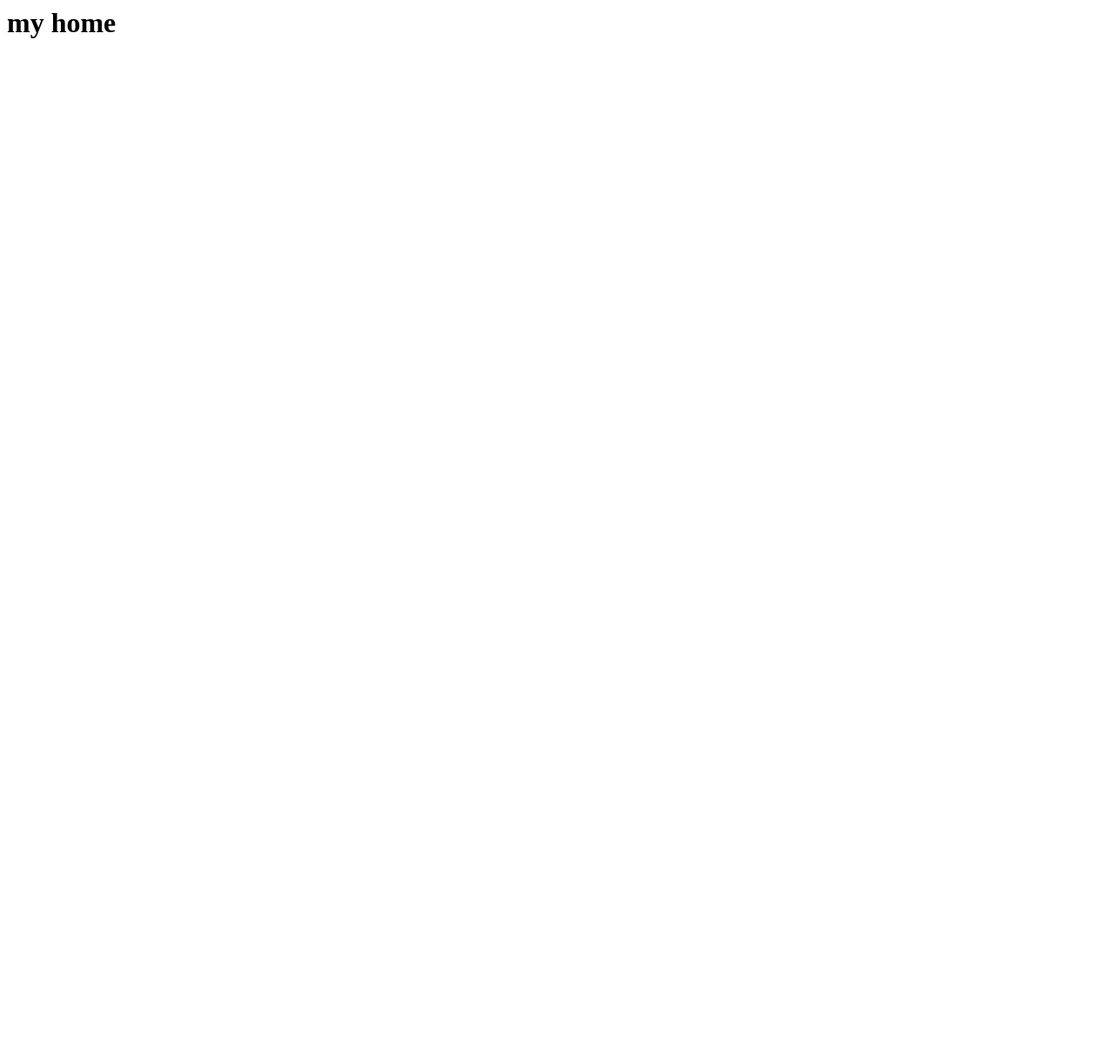
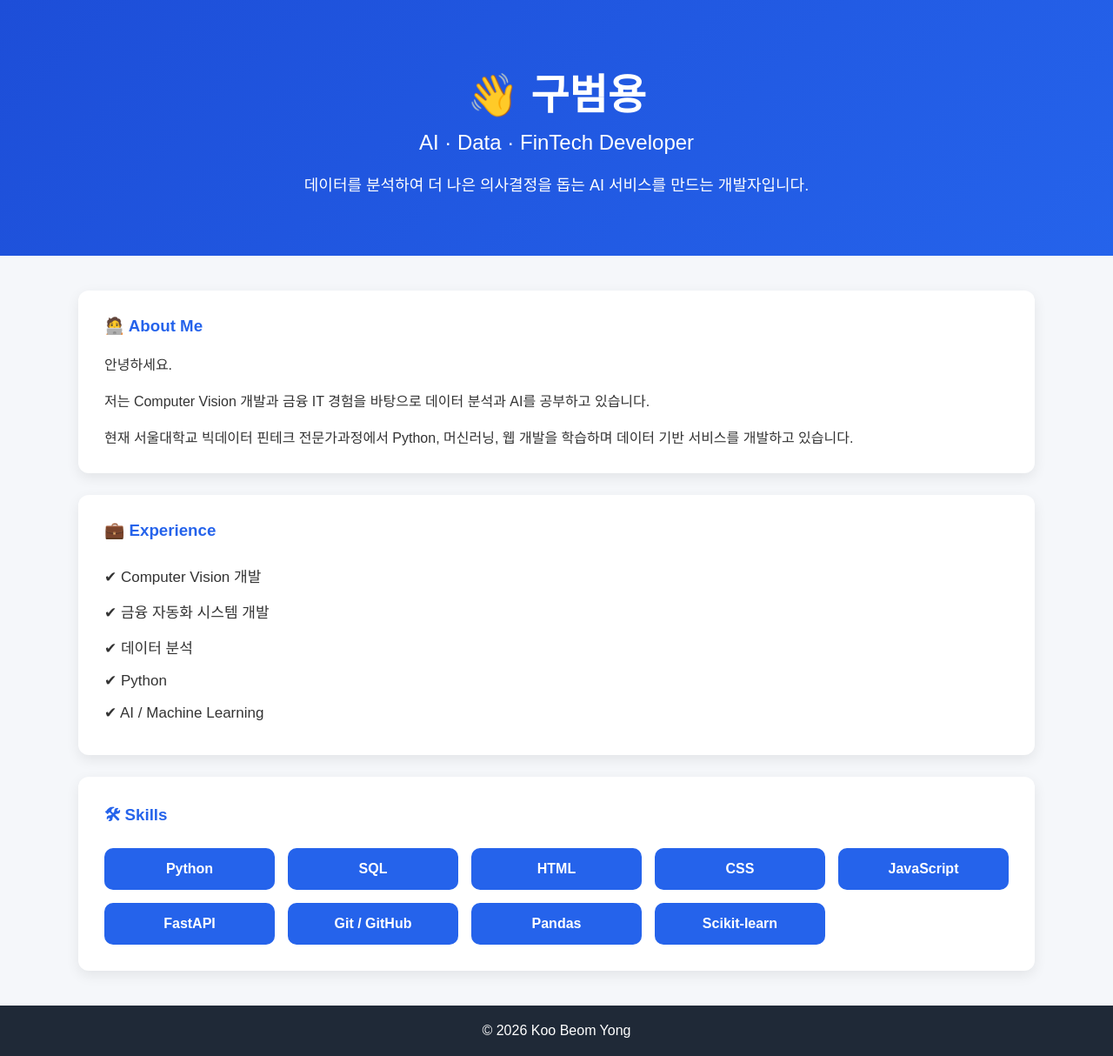
Before and after one commit to koosamuel/home, a plain HTML site: page index.html in a window 1280 px wide. Shown: the whole page at 87% size. Before the commit the page ends 800 px from the top, so only its background shows below. Drawn offline with Linux system fonts and the light colour scheme.

Commit message:
Revamp index.html with new layout and styles
Updated the HTML structure and added styling for improved layout and design.

```diff
--- a/index.html
+++ b/index.html
@@ -1,10 +1,184 @@
-<html>
-  <head>
-    <title>hp home</title>
-  </head>
+<!DOCTYPE html>
+<html lang="ko">
+<head>
+<meta charset="UTF-8">
+<meta name="viewport" content="width=device-width, initial-scale=1.0">
+<title>구범용 | AI · Data · FinTech Developer</title>
 
-  <body>
-    <h1>my home</h1>
-    <p></p>
-  </body>
+<style>
+*{
+    margin:0;
+    padding:0;
+    box-sizing:border-box;
+}
+
+body{
+    font-family:Arial, Helvetica, sans-serif;
+    background:#f5f7fa;
+    color:#333;
+}
+
+header{
+    background:linear-gradient(135deg,#1d4ed8,#2563eb);
+    color:white;
+    text-align:center;
+    padding:70px 20px;
+}
+
+header h1{
+    font-size:48px;
+}
+
+header h2{
+    margin-top:10px;
+    font-weight:400;
+}
+
+header p{
+    margin-top:20px;
+    font-size:18px;
+    max-width:700px;
+    margin-left:auto;
+    margin-right:auto;
+}
+
+.container{
+    width:90%;
+    max-width:1100px;
+    margin:40px auto;
+}
+
+.card{
+    background:white;
+    border-radius:12px;
+    padding:30px;
+    margin-bottom:25px;
+    box-shadow:0 5px 15px rgba(0,0,0,0.08);
+}
+
+h3{
+    color:#2563eb;
+    margin-bottom:20px;
+}
+
+ul{
+    list-style:none;
+}
+
+li{
+    padding:8px 0;
+    font-size:17px;
+}
+
+.skills{
+    display:grid;
+    grid-template-columns:repeat(auto-fit,minmax(180px,1fr));
+    gap:15px;
+}
+
+.skill{
+    background:#2563eb;
+    color:white;
+    text-align:center;
+    padding:15px;
+    border-radius:10px;
+    font-weight:bold;
+}
+
+footer{
+    background:#1f2937;
+    color:white;
+    text-align:center;
+    padding:20px;
+    margin-top:40px;
+}
+</style>
+
+</head>
+
+<body>
+
+<header>
+
+<h1>👋 구범용</h1>
+
+<h2>AI · Data · FinTech Developer</h2>
+
+<p>
+데이터를 분석하여 더 나은 의사결정을 돕는
+AI 서비스를 만드는 개발자입니다.
+</p>
+
+</header>
+
+<div class="container">
+
+<div class="card">
+
+<h3>🧑‍💻 About Me</h3>
+
+<p>
+안녕하세요.<br><br>
+
+저는 Computer Vision 개발과 금융 IT 경험을 바탕으로
+데이터 분석과 AI를 공부하고 있습니다.<br><br>
+
+현재 서울대학교 빅데이터 핀테크 전문가과정에서
+Python, 머신러닝, 웹 개발을 학습하며
+데이터 기반 서비스를 개발하고 있습니다.
+</p>
+
+</div>
+
+<div class="card">
+
+<h3>💼 Experience</h3>
+
+<ul>
+<li>✔ Computer Vision 개발</li>
+<li>✔ 금융 자동화 시스템 개발</li>
+<li>✔ 데이터 분석</li>
+<li>✔ Python</li>
+<li>✔ AI / Machine Learning</li>
+</ul>
+
+</div>
+
+<div class="card">
+
+<h3>🛠 Skills</h3>
+
+<div class="skills">
+
+<div class="skill">Python</div>
+
+<div class="skill">SQL</div>
+
+<div class="skill">HTML</div>
+
+<div class="skill">CSS</div>
+
+<div class="skill">JavaScript</div>
+
+<div class="skill">FastAPI</div>
+
+<div class="skill">Git / GitHub</div>
+
+<div class="skill">Pandas</div>
+
+<div class="skill">Scikit-learn</div>
+
+</div>
+
+</div>
+
+</div>
+
+<footer>
+
+© 2026 Koo Beom Yong
+
+</footer>
+
+</body>
 </html>
```
